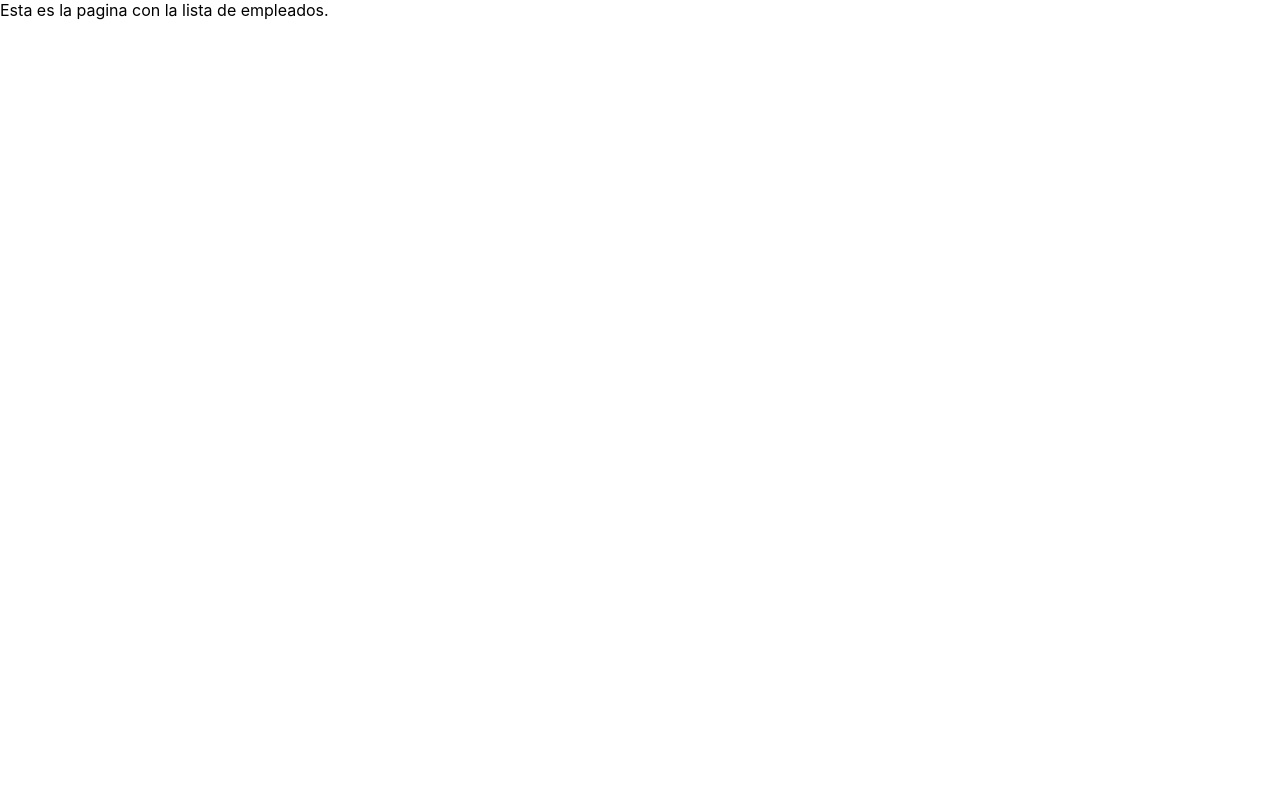
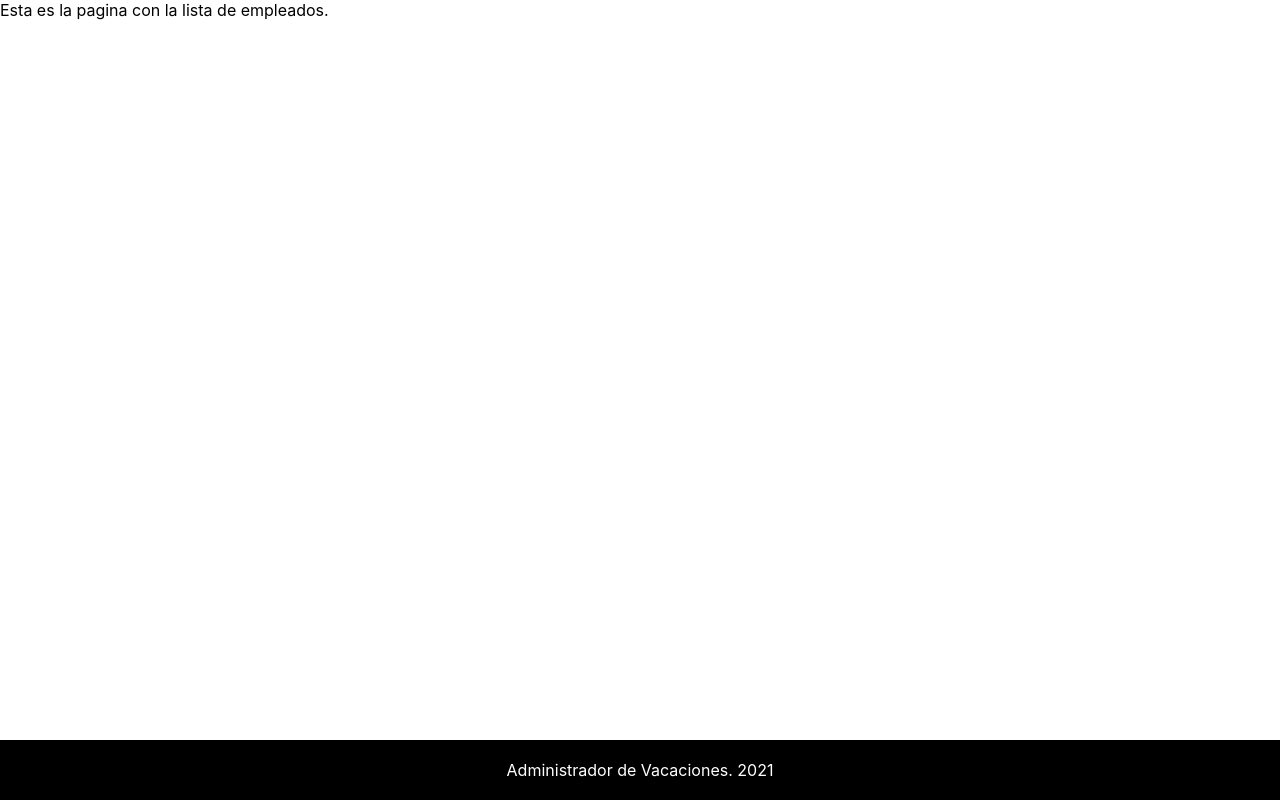
Before and after one commit to andrralv/react-fundamentals, a React (Create React App) app in the folder ui/: page /empleados in a window 1280 px wide. Built offline with nearby package versions, Linux system fonts and the light colour scheme.

Commit message:
feat: hocs

```diff
--- a/ui/src/App.js
+++ b/ui/src/App.js
@@ -6,14 +6,17 @@ import {
 } from "react-router-dom";
 import Empleados from './pages/Empleados';
 import Solicitud from './pages/Solicitud';
+import useFooter from './components/useFooter';
 
 function App() {
+
+  const EmpleadosWithFooter = useFooter(Empleados);
   return (
     <div className="app">
       <Router>
         <Switch>
           <Route path="/empleados">
-            <Empleados />
+            <EmpleadosWithFooter />
           </Route>
           <Route path="/">
             <Solicitud />
--- /dev/null
+++ b/ui/src/components/useCard.js
@@ -0,0 +1,26 @@
+import React from 'react';
+import { createUseStyles } from 'react-jss';
+
+const useStyles = createUseStyles({
+    card: {
+        border: '1px solid lightgrey',
+        borderRadius: '5px',
+        margin: '10px',
+    }
+  })
+
+
+const useCard = CustomComponent => {
+    const classes = useStyles();
+    return props => {
+        return (
+            <div>
+                <div className={classes.card}>
+                    <CustomComponent { ...props }/>
+                </div>
+            </div>
+        )
+    }
+}
+
+export default useCard;
--- /dev/null
+++ b/ui/src/components/useFooter.js
@@ -0,0 +1,34 @@
+import React from 'react';
+import { createUseStyles } from 'react-jss';
+
+const useStyles = createUseStyles({
+    footer: {
+        position: 'fixed',
+        left: '0',
+        bottom: '0',
+        width: '100%',
+        backgroundColor: 'black',
+        color: 'white',
+        textAlign: 'center',
+    },
+    text: {
+        margin: '20px',
+    }
+  })
+
+
+const useFooter = CustomComponent => {
+    const classes = useStyles();
+    return () => {
+        return (
+            <div>
+                <CustomComponent />
+                <div className={classes.footer}>
+                    <div className={classes.text}>Administrador de Vacaciones. 2021</div>
+                </div>
+            </div>
+        )
+    }
+}
+
+export default useFooter;
--- a/ui/src/pages/Solicitud.js
+++ b/ui/src/pages/Solicitud.js
@@ -1,13 +1,15 @@
 import React from 'react';
 import CartaEmpleado from '../components/CartaEmpleado';
+import useCard from '../components/useCard';
 
 const Solicitud = () => {
 
     const datos = { nombre: 'Ada Lovelace', puesto: 'Ingenier@', dias: 4 };
+    const CartaEmpleadoWithCard = useCard(CartaEmpleado);
 
     return (
-        <div>
-            <CartaEmpleado { ...{ datos }} />
+        <div style={{ width: '1200px' }}>
+            <CartaEmpleadoWithCard datos={datos}/>
         </div>
         )
 };
```
